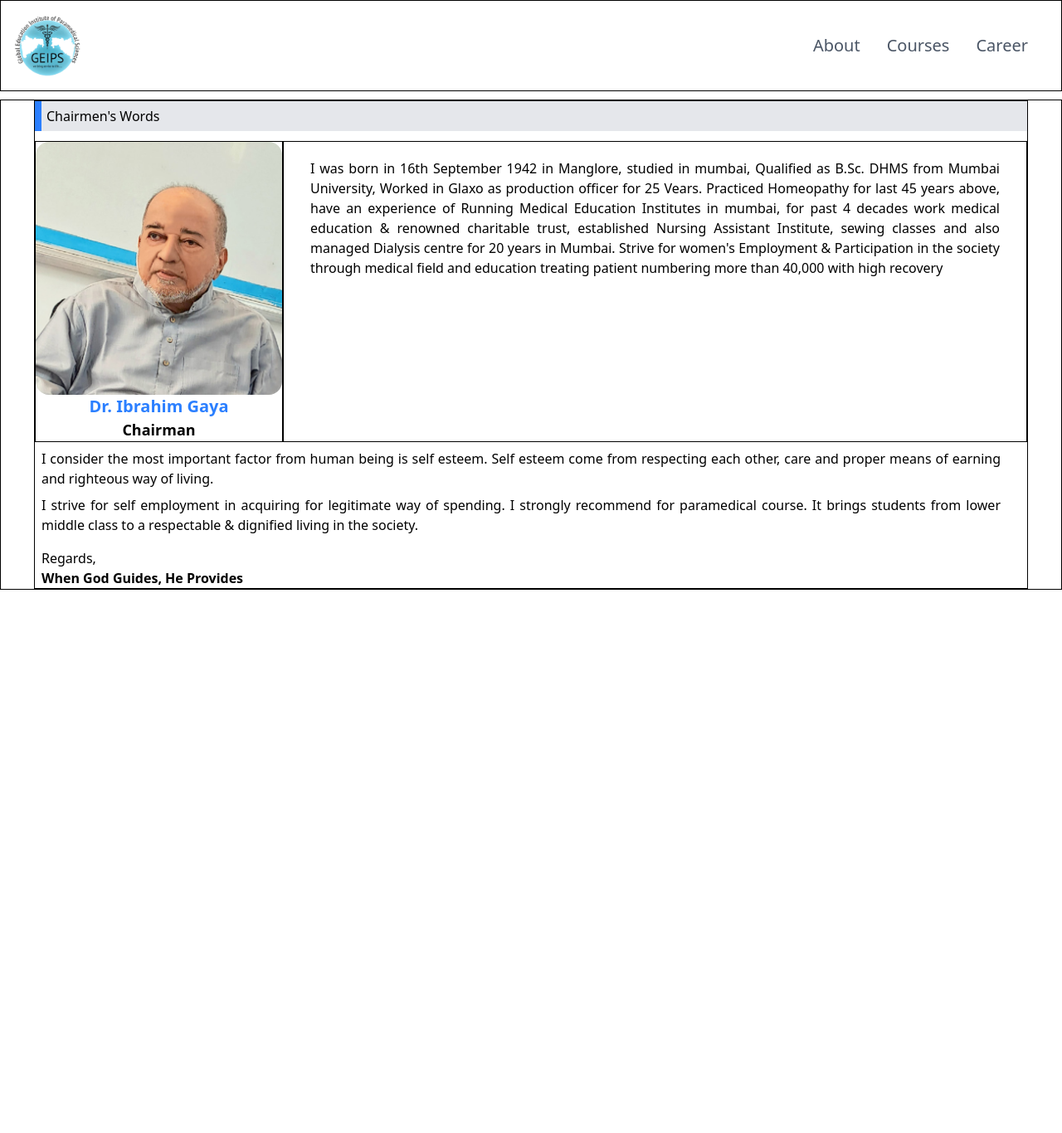
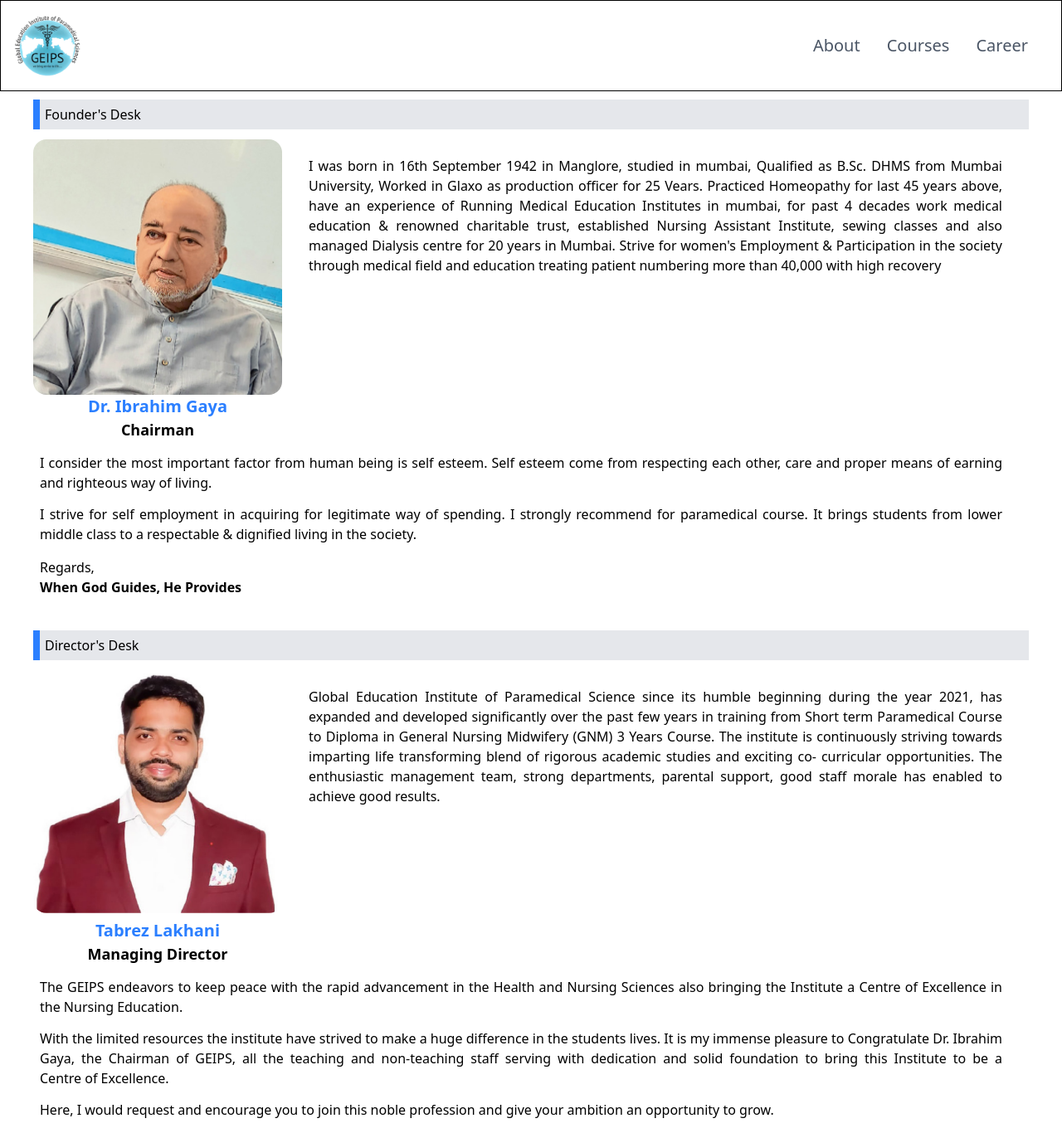
Before and after one commit to Hardik7843/geips, a React (Vite) app: page / in a window 1280 px wide. Shown: the whole page at 83% size. Before the commit the page ends 800 px from the top, so only its background shows below. Built offline with nearby package versions, Linux system fonts and the light colour scheme.

Commit message:
new update

```diff
--- a/src/components/ManagementDesks/Desk.jsx
+++ b/src/components/ManagementDesks/Desk.jsx
@@ -4,14 +4,14 @@ import React from "react";
 
 const Desk = ({ title, image, name, designation, text1, text2, regards }) => {
   return (
-    <div className="border border-black w-full">
+    <div className="borde borde-black w-full">
       <div className=" flex justify-start mb-3 bg-gray-200">
         <div className=" border-4 border-blue-500"></div>
         <p className="w-fit p-1.5">{title}</p>
       </div>
 
       <div className="flex flex-col md:flex-row">
-        <div className="w-full md:w-1/4 flex flex-col items-start border">
+        <div className="w-full md:w-1/4 flex flex-col items-start borde">
           <div className="w-full relative aspect-square">
             <img
               src={image}
@@ -26,13 +26,13 @@ const Desk = ({ title, image, name, designation, text1, text2, regards }) => {
           </div>
         </div>
 
-        <div className="text-black w-full md:w-3/4 text-justify break-keep border pt-5 px-8">
+        <div className="text-black w-full md:w-3/4 text-justify break-keep borde pt-5 sm:px-8">
           {text1}
         </div>
       </div>
 
-      <div className="mt-2">
-        <div className="flex flex-col px-8 md:px-2 md:pr-8 space-y-2">
+      <div className="mt-3.5">
+        <div className="flex flex-col md:px-2 md:pr-8 space-y-3.5">
           {text2?.map((paragraph, index) => (
             <div key={index} className="w-full break-words text-justify">
               <p className="w-full">{paragraph}</p>
@@ -40,7 +40,7 @@ const Desk = ({ title, image, name, designation, text1, text2, regards }) => {
           ))}
         </div>
 
-        <div className="mt-4 px-8 md:px-2">
+        <div className="mt-4 md:px-2">
           {regards && (
             <p>
               Regards,
--- a/src/components/NavBar/NavBar.jsx
+++ b/src/components/NavBar/NavBar.jsx
@@ -8,29 +8,20 @@ import { Menu } from "lucide-react";
 import { X } from "lucide-react";
 // import { Menu, X } from "lucide-react";
 
-const NavBar = () =>
-{
+const NavBar = () => {
   const [isOpen, setIsOpen] = useState(false);
 
-  const handleMobileNavBar = (
-    e,
-    state
-  ) =>
-  {
+  const handleMobileNavBar = (e, state) => {
     setIsOpen(state);
   };
 
   return (
-    <nav className="border border-black fixed top-0 left-0 right-0 z-10 text-black bg-white backdrop-blur-md">
+    <nav className="border border-black fixed top-0 left-0 right-0 z-10 text-black bg-white/30 backdrop-blur-md">
       <div className="flex items-center justify-between mx-auto p-4 max-w-7xl">
         {/* Left side: Logo + Text */}
         <div className="flex items-center space-x-3">
           <a href="/" className="flex flex-col items-start space-x-3">
             <img src={logo} alt="LOGO" width={80} height={80} />
-            {/* <div className="  font-mono leading-tight text-sm">
-              <p className="font-semibold font-sans">We Bring Service to Life..</p>
-              <p className="font-semibold font-sans"></p>
-            </div> */}
           </a>
         </div>
 
--- a/src/pages/HomePage2.jsx
+++ b/src/pages/HomePage2.jsx
@@ -1,28 +1,53 @@
 /* eslint-disable no-unused-vars */
 import Desk from "@/components/ManagementDesks/Desk";
 import React from "react";
-import chairMen from '@/../public/Person/chairMen.png'
-const HomePage2 = () =>
-{
+import chairMen from "@/../public/Person/chairMen.png";
+import director from "@/../public/Person/director.png";
+const HomePage2 = () => {
   const desk1Data = {
     image: chairMen,
-    title: "Chairmen's Words",
+    title: "Founder's Desk",
     name: "Dr. Ibrahim Gaya",
     designation: "Chairman",
-    text1: "I was born in 16th September 1942 in Manglore, studied in mumbai, Qualified as B.Sc. DHMS from Mumbai University, Worked in Glaxo as production officer for 25 Vears. Practiced Homeopathy for last 45 years above, have an experience of Running Medical Education Institutes in mumbai, for past 4 decades work medical education & renowned charitable trust, established Nursing Assistant Institute, sewing classes and also managed Dialysis centre for 20 years in Mumbai. Strive for women's Employment & Participation in the society through medical field and education treating patient numbering more than 40,000 with high recovery",
+    text1:
+      "I was born in 16th September 1942 in Manglore, studied in mumbai, Qualified as B.Sc. DHMS from Mumbai University, Worked in Glaxo as production officer for 25 Vears. Practiced Homeopathy for last 45 years above, have an experience of Running Medical Education Institutes in mumbai, for past 4 decades work medical education & renowned charitable trust, established Nursing Assistant Institute, sewing classes and also managed Dialysis centre for 20 years in Mumbai. Strive for women's Employment & Participation in the society through medical field and education treating patient numbering more than 40,000 with high recovery",
     text2: [
       "I consider the most important factor from human being is self esteem. Self esteem come from respecting each other, care and proper means of earning and righteous way of living.",
-      "I strive for self employment in acquiring for legitimate way of spending. I strongly recommend for paramedical course. It brings students from lower middle class to a respectable & dignified living in the society."
+      "I strive for self employment in acquiring for legitimate way of spending. I strongly recommend for paramedical course. It brings students from lower middle class to a respectable & dignified living in the society.",
     ],
     regards: "When God Guides, He Provides",
+  };
+
+  const desk2Data = {
+    image: director,
+    title: "Director's Desk",
+    name: "Tabrez Lakhani",
+    designation: "Managing Director",
+    text1:
+      "Global Education Institute of Paramedical Science since its humble beginning during the year 2021, has expanded and developed significantly over the past few years in training from Short term Paramedical Course to Diploma in General Nursing Midwifery (GNM) 3 Years Course. The institute is continuously striving towards imparting life transforming blend of rigorous academic studies and exciting co- curricular opportunities. The enthusiastic management team, strong departments, parental support, good staff morale has enabled to achieve good results.",
+    text2: [
+      "The GEIPS endeavors to keep peace with the rapid advancement in the Health and Nursing Sciences also bringing the Institute a Centre of Excellence in the Nursing Education.",
+      "With the limited resources the institute have strived to make a huge difference in the students lives. It is my immense pleasure to Congratulate Dr. Ibrahim Gaya, the Chairman of GEIPS, all the teaching and non-teaching staff serving with dedication and solid foundation to bring this Institute to be a Centre of Excellence.",
+      "Here, I would request and encourage you to join this noble profession and give your ambition an opportunity to grow.",
+    ],
+    // regards: "When God Guides, He Provides",
   };
 
   return (
     <div className="text-black min-h-[60vh] scroll-mt-[80px] mt-30">
       {/* Pass everything at once */}
-      <div className="px-10 border">
-        <Desk {...desk1Data} />
-      </div>
+
+      <section id="#chairmen">
+        <div className="px-10 borde">
+          <Desk {...desk1Data} />
+        </div>
+      </section>
+
+      <section className="mt-10" id="#director">
+        <div className="px-10 borde">
+          <Desk {...desk2Data} />
+        </div>
+      </section>
     </div>
   );
 };
```
Also changed, not shown: public/Person/director.png (added).
